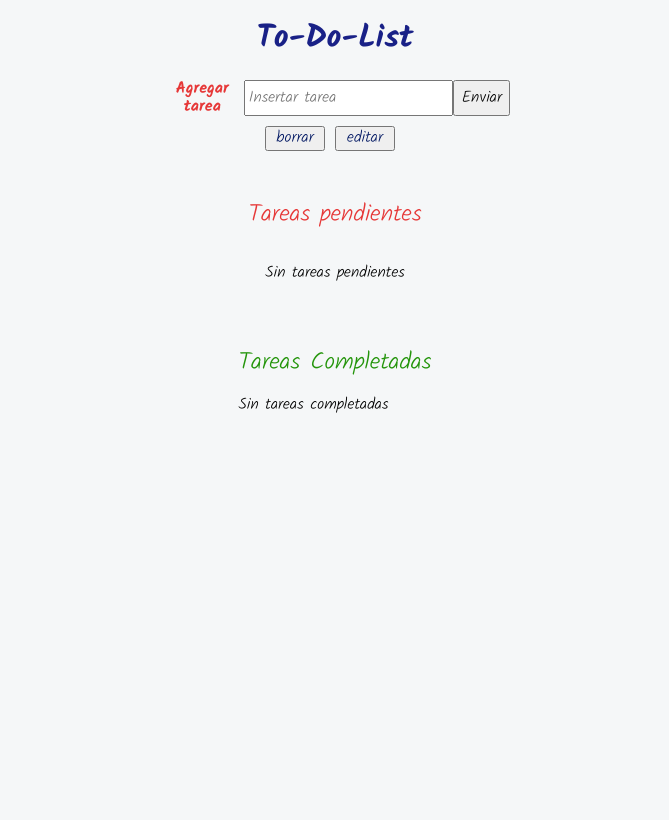
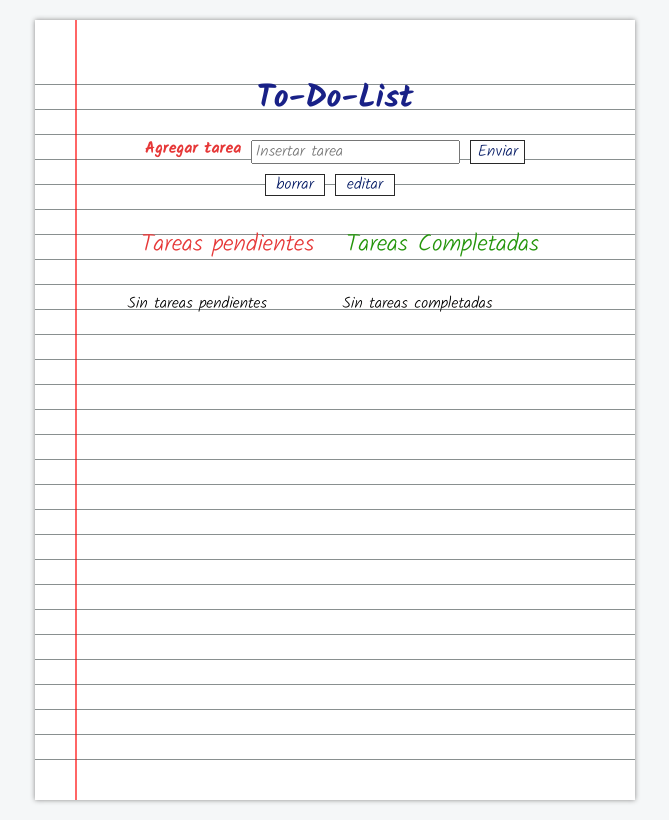
Before and after one commit to hellojmarquez/ToDoList, a React (Vite) app: page / in a window 1280 px wide. Shown: the whole page, without its empty margins (305-974 px from the left). Built offline with nearby package versions, Linux system fonts and the light colour scheme.

Commit message:
fix: estilos y funciones corregidas

```diff
--- a/src/App.css
+++ b/src/App.css
@@ -3,6 +3,7 @@ body {
 	background-color: rgb(245, 247, 248);
 	font-family: 'Kalam', cursive;
 }
+
 .container {
 	display: flex;
 	flex-direction: column;
@@ -12,52 +13,51 @@ body {
 .taskForm {
 	text-align: center;
 	width: 350px;
+	display: block;
 }
 
-.taskForm-title {
+.taskForm__title {
 	color: rgb(25, 33, 135);
 }
-.taskForm-text {
+.taskForm__text {
 	color: #e63838;
 	font-weight: 700;
 }
-.taskForm-insertTask {
+.taskForm__insertTask {
 	display: flex;
 	justify-content: space-around;
 	margin-bottom: 10px;
 }
-.taskForm-btn {
+.taskForm__btn {
 	width: 60px;
 	margin-right: 10px;
 }
-.toDoForm {
+.list {
 	display: flex;
 	flex-direction: column;
 	width: 200px;
+	text-align: left;
+}
+.list__title {
 	text-align: center;
-
+	font-weight: 400;
 }
-.toDoFormTask{
+.list__form {
 	margin-bottom: 10px;
 	display: flex;
 	justify-content: space-between;
 }
-.toDoFormTask-item{
+.list__item {
 	display: flex;
 	align-items: center;
-
 }
-.toDoForm-btn{
+.list__btn {
 	width: 80px;
 	height: 30px;
 }
 
-.title {
-	color: rgb(25, 33, 135);
-	font-weight: 700;
-}
 .taskText {
-	color: red;
+	color: rgb(121, 21, 21);
 	font-weight: 700;
 }
 .taskList {
@@ -69,6 +69,31 @@ body {
 .--done {
 	color: #24950b;
 }
-input[type='button'] {
+input[type='button'],
+input[type='submit'] {
 	color: rgb(2, 24, 99);
+	background-color: #ffffff;
+	border: 1px solid rgb(41, 41, 41);
 }
+@media screen and (min-width: 769px) {
+	.container {
+		flex-direction: row;
+		align-items: flex-start;
+		justify-content: center;
+		gap: 15px;
+		flex-wrap: wrap;
+	}
+	.taskForm {
+		text-align: center;
+		width: 100%;
+	}
+	.taskForm__insertTask {
+		display: flex;
+		justify-content: center;
+		margin-bottom: 10px;
+	}
+	.taskForm__text,
+	.taskForm__input {
+		margin-right: 10px;
+	}
+}
--- a/src/App.jsx
+++ b/src/App.jsx
@@ -19,36 +19,17 @@ function App() {
 	const [tasks, setTasks] = useState(initialValue);
 	const [taskDone, setTaskDone] = useState(initialValueTaskDone);
 	const [itemId, setItemId] = useState(0);
-	const handleDelete = () => {
-		let isDelete = window.confirm(
-			`¿Deseas eliminar ta tarea con ID ${itemId}?`
-		);
-		if (isDelete) {
-			let newD = tasks.filter(el => el.id !== itemId);
-			setTasks(newD);
-		}
-	};
-	const handleEdit = () => {
-		console.log();
-		let editData = tasks.filter(el => el.id === itemId);
-		let num = editData[0].id;
-		if (tasks.indexOf(num)) {
-			taskForm.taskText.value = editData[0].nam;
-			setItemId(num);
-			console.log(itemId);
-		}
-	};
+
 	return (
 		<div className="container">
 			<List
 				tasks={tasks}
 				setTasks={setTasks}
 				itemId={itemId}
-				handleDelete={handleDelete}
-				handleEdit={handleEdit}
+
 			/>
-			<form id="form" className="toDoForm">
-				<h2 className="taskList --pending">Tareas pendientes</h2>
+			<form id="form" className="list">
+				<h2 className="list__title --pending">Tareas pendientes</h2>
 				{tasks.length > 0 ? (
 					tasks.map(el => (
 						<ToDoTask
@@ -66,8 +47,8 @@ function App() {
 					<p>Sin tareas pendientes</p>
 				)}
 			</form>
-			<form id="taskDoneForm" className="taskDoneForm">
-				<h2 className="taskList --done">Tareas Completadas</h2>
+			<form id="taskDoneForm" className="list">
+				<h2 className="list__title --done">Tareas Completadas</h2>
 				{taskDone.length > 0 ? (
 					taskDone.map(el => (
 						<TaskDone
--- a/src/components/List.jsx
+++ b/src/components/List.jsx
@@ -1,6 +1,25 @@
 import React, { useEffect } from 'react';
 
-const List = ({ tasks, setTasks, itemId, handleDelete, handleEdit }) => {
+const List = ({ tasks, setTasks, itemId }) => {
+	const handleDelete = () => {
+		let isDelete = window.confirm(
+			`¿Deseas eliminar ta tarea con ID ${itemId}?`
+		);
+		if (isDelete) {
+			let newD = tasks.filter(el => el.id !== itemId);
+			setTasks(newD);
+		}
+	};
+	const handleEdit = () => {
+		console.log();
+		let editData = tasks.filter(el => el.id === itemId);
+		let num = editData[0].id;
+		if (tasks.indexOf(num)) {
+			taskForm.taskText.value = editData[0].nam;
+			setItemId(num);
+			console.log(itemId);
+		}
+	};
 	const handleSubmit = e => {
 		e.preventDefault();
 		let textValue = e.target.taskText.value;
@@ -11,14 +30,18 @@ const List = ({ tasks, setTasks, itemId, handleDelete, handleEdit }) => {
 			let trimText = textValue.trim();
 			let capitaltext = trimText.charAt(0).toUpperCase() + trimText.slice(1);
 			let findData = tasks.find(el => el.id === itemId);
+
 			if (findData) {
+				console.log(findData);
 				//funcion editar
-				let data = {
+				console.log('hola');
+				const data = {
 					id: findData.id,
 					nam: capitaltext,
 				};
 				let editedTask = tasks.map(u => (u.id !== data.id ? u : data));
 				setTasks(editedTask);
+				location.reload();
 			} else {
 				//funciuon agregar
 				const data = {
@@ -26,9 +49,9 @@ const List = ({ tasks, setTasks, itemId, handleDelete, handleEdit }) => {
 					nam: capitaltext,
 				};
 				setTasks(tasks => [...tasks, data]);
+				taskForm.reset()
 			}
 
-			location.reload();
 		}
 	};
 
@@ -38,9 +61,9 @@ const List = ({ tasks, setTasks, itemId, handleDelete, handleEdit }) => {
 
 	return (
 		<form id="taskForm" className="taskForm" onSubmit={handleSubmit}>
-			<h1 className="taskForm-title">To-Do-List</h1>
-			<div className="taskForm-insertTask">
-				<label htmlFor="taskText" className="taskForm-text">
+			<h1 className="taskForm__title">To-Do-List</h1>
+			<div className="taskForm__insertTask">
+				<label htmlFor="taskText" className="taskForm__text">
 					Agregar tarea
 				</label>
 				<input
@@ -48,11 +71,22 @@ const List = ({ tasks, setTasks, itemId, handleDelete, handleEdit }) => {
 					name="taskText"
 					id="taskText"
 					placeholder="Insertar tarea"
+					className="taskForm__input"
 				/>
 				<input type="submit" name="" id="" value="Enviar" />
 			</div>
-			<input type="button" value="borrar" onClick={handleDelete} className="taskForm-btn" />
-			<input type="button" value="editar" onClick={handleEdit} className="taskForm-btn"/>
+			<input
+				type="button"
+				value="borrar"
+				onClick={handleDelete}
+				className="taskForm__btn"
+			/>
+			<input
+				type="button"
+				value="editar"
+				onClick={handleEdit}
+				className="taskForm__btn"
+			/>
 		</form>
 	);
 };
--- a/src/components/TaskDone.jsx
+++ b/src/components/TaskDone.jsx
@@ -1,27 +1,27 @@
-import React, { useState } from 'react';
+import React from 'react';
 
-const TaskDone = ({ el,taskDone, setTaskDone, itemId }) => {
-
+const TaskDone = ({ el, taskDone, setTaskDone, itemId }) => {
 	const handleDel = () => {
-		// console.log(el[0].id)
-		// console.log(el[0].id)
 		let isfDelete = window.confirm(
 			`¿Deseas eliminar ta tarea con ID ${el[0].id}?`
 		);
 		if (isfDelete) {
 			let newdDd = taskDone.filter(ele => ele[0].id !== el[0].id);
-			setTaskDone(newdDd)
-			// console.log(newdDd)
-			// console.log(el[0].id)
+			setTaskDone(newdDd);
 		}
 	};
 	return (
-		<>
-			{/* <input type="checkbox"/> */}
-			<label className='--done'>{el[0].nam}</label>
-			<input type="button" value="borrar" onClick={handleDel}/>
-			<br></br>
-		</>
+		<div className="list__form">
+			<div className="list__item">
+				<label className="--done">{el[0].nam}</label>
+			</div>
+			<input
+				type="button"
+				value="borrar"
+				onClick={handleDel}
+				className="list__btn"
+			/>
+		</div>
 	);
 };
 
--- a/src/components/ToDoTask.jsx
+++ b/src/components/ToDoTask.jsx
@@ -33,8 +33,8 @@ const ToDoTask = ({
 		localStorage.setItem('tareasCompletadas', JSON.stringify(taskDone));
 	}, [taskDone]);
 	return (
-		<div className="toDoFormTask">
-			<div className='toDoFormTask-item'>
+		<div className="list__form">
+			<div className='list__item'>
 				<input
 					type="checkbox"
 					name="tarea"
@@ -48,7 +48,7 @@ const ToDoTask = ({
 				type="button"
 				value="completar"
 				onClick={handleComplete}
-				className="toDoForm-btn"
+				className="list__btn"
 			/>
 		</div>
 	);
--- a/src/index.css
+++ b/src/index.css
@@ -349,9 +349,32 @@ template {
 [hidden] {
 	display: none;
 }
-body {
-	/* background-color: yellow; */
-	/* display: flex;
-  flex-direction: row; */
-	margin: 0 auto;
-}
+
+/* styling paper */
+#paper {
+	width: 600px;
+	height: 700px;
+	position: relative;
+	margin: 20px auto;
+	padding-top: 40px;
+	padding-bottom: 40px;
+	background-color: white;
+	box-shadow: 0px 0px 5px 0px #888;
+  }
+
+  /* styling red vertical line */
+  #paper::before {
+	content: '';
+	width: 2px;
+	height: 100%;
+	position: absolute;
+	top: 0;
+	left: 40px;
+	background-color: rgba(255,0,0,0.6);
+  }
+
+  /* styling blue horizontal lines */
+  #pattern {
+	min-height: 100%;
+	background-image: repeating-linear-gradient(white 0px, white 24px, rgb(19, 32, 32) 25px);
+  }
--- a/src/main.jsx
+++ b/src/main.jsx
@@ -1,10 +1,14 @@
-import React from 'react'
-import ReactDOM from 'react-dom/client'
-import App from './App'
-import './index.css'
+import React from 'react';
+import ReactDOM from 'react-dom/client';
+import App from './App';
+import './index.css';
 
 ReactDOM.createRoot(document.getElementById('root')).render(
-  <React.StrictMode>
-    <App />
-  </React.StrictMode>
-)
+	<React.StrictMode>
+		<div id="paper">
+			<div id="pattern">
+				<App />
+			</div>
+		</div>
+	</React.StrictMode>
+);
```
